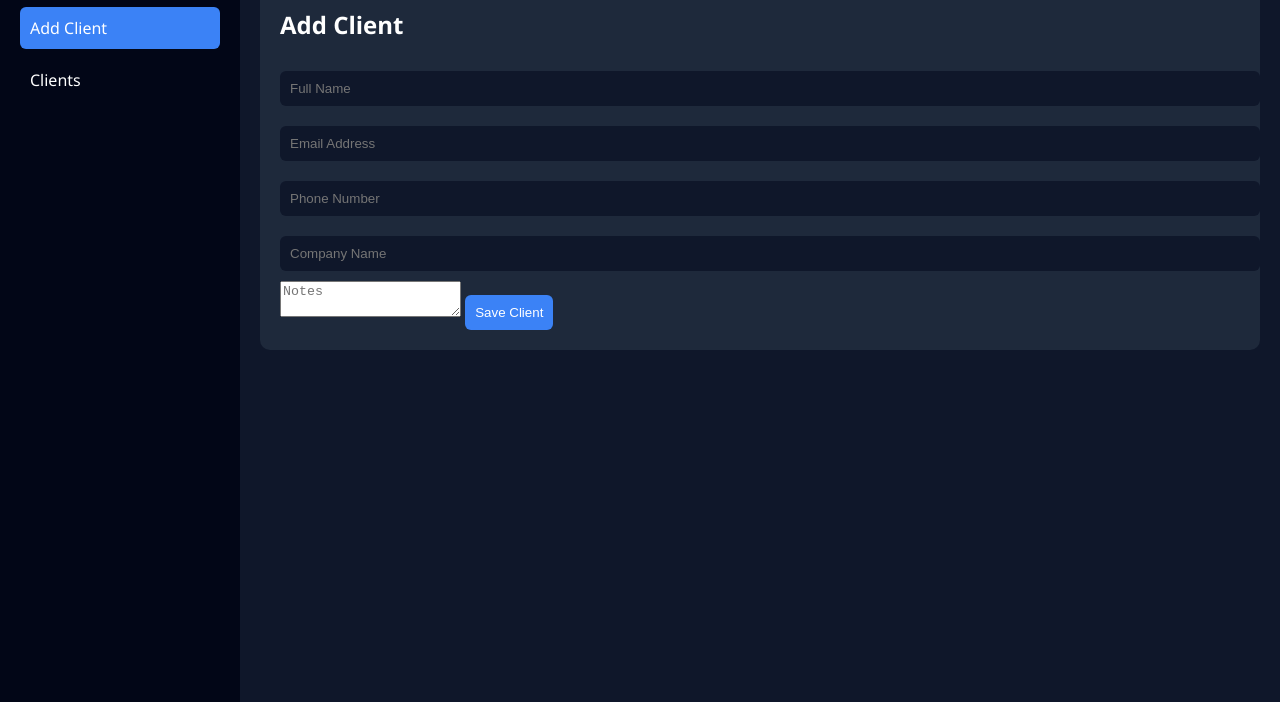
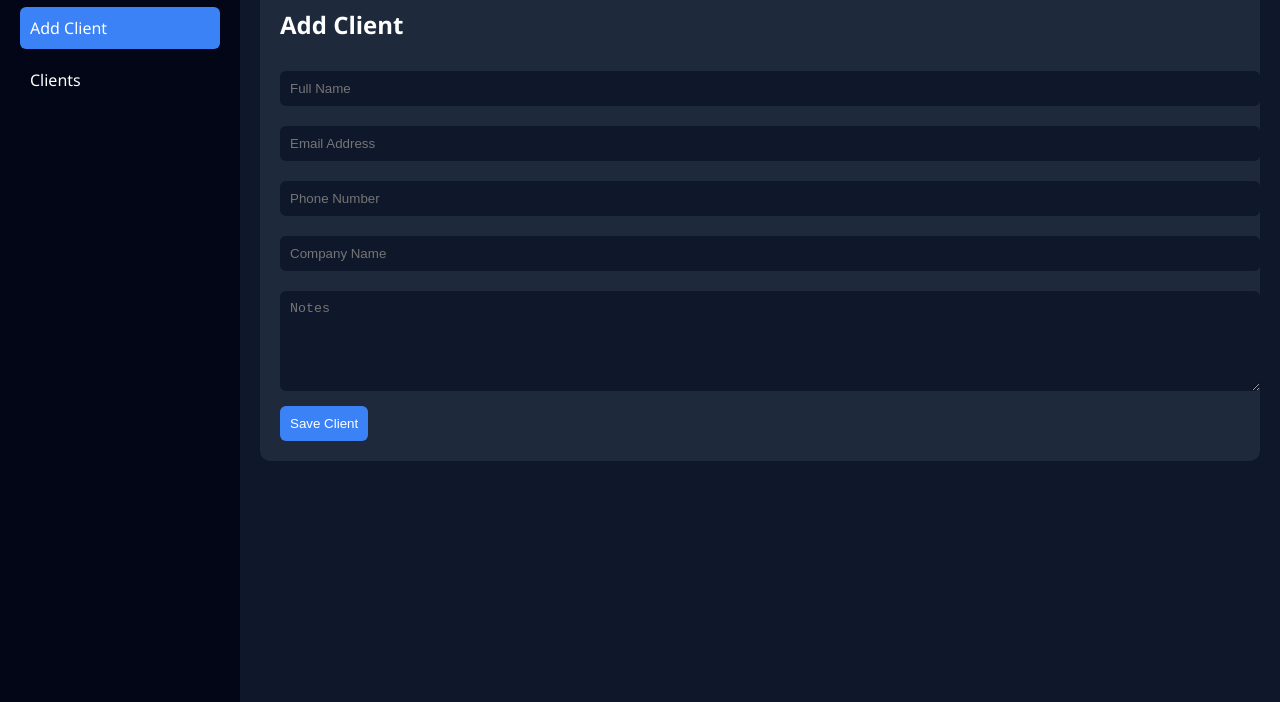
Before and after one commit to Aasritha007/FUTURE_FS_02, a website: page index.html in a window 1280 px wide. Both pictures are taken after a click on the item "Add Client". Shown: the part 138-840 px from the top of the page. Drawn offline with Linux system fonts and the light colour scheme; no server answers.

Commit message:
Update style.css

```diff
--- a/style.css
+++ b/style.css
@@ -71,7 +71,7 @@ body {
 }
 
 /* Inputs */
-input, select {
+input, textarea {
   width: 100%;
   padding: 10px;
   margin: 10px 0;
@@ -79,6 +79,10 @@ input, select {
   border-radius: 6px;
   background: #0f172a;
   color: white;
+}
+
+textarea {
+  min-height: 80px;
 }
 
 /* Button */
@@ -95,7 +99,7 @@ button:hover {
   background: #2563eb;
 }
 
-/* Lead card */
+/* Client Card */
 .lead {
   background: #020617;
   margin-top: 10px;
```
